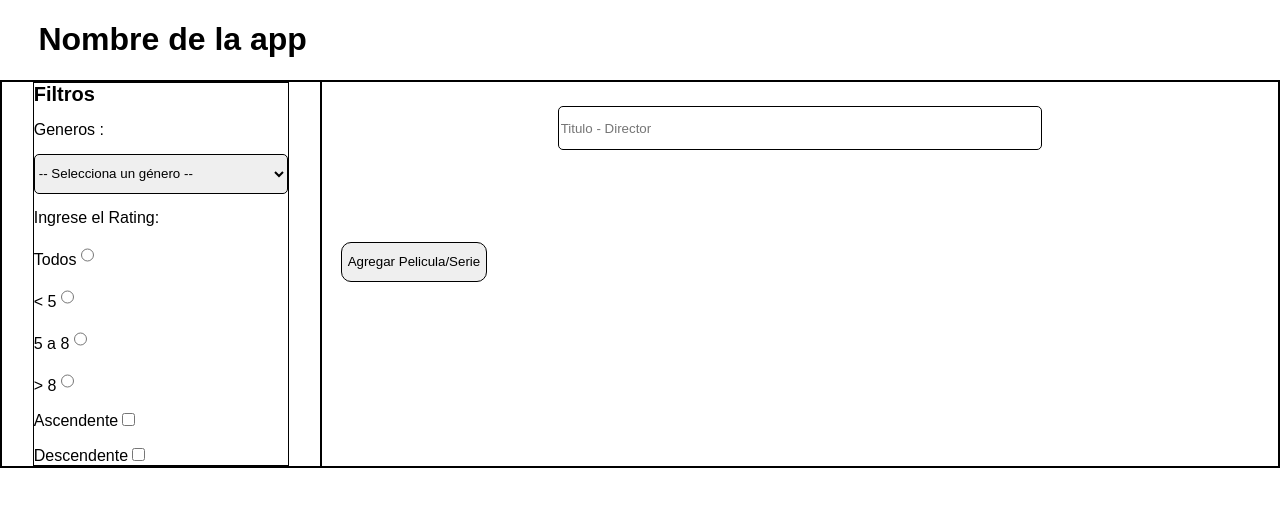
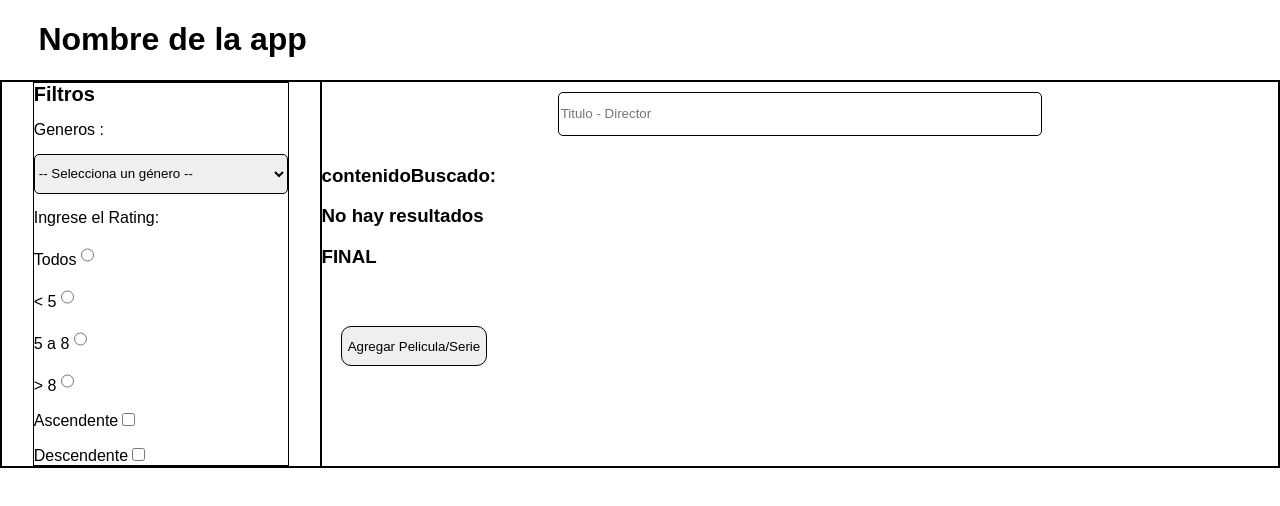
Before and after one commit to Diiegorios46/-1proyect-react-PWA, a React (Vite) app in the folder proyectReact/: page / in a window 1280 px wide. Shown: the top 506 px of the page. Built offline with nearby package versions, Linux system fonts and the light colour scheme.

Commit message:
CheckPoint

```diff
--- a/proyectReact/src/Constant/bd.jsx
+++ b/proyectReact/src/Constant/bd.jsx
@@ -21,7 +21,7 @@ export const ArrayPelisSeries = [
       genero: "Ciencia Ficcion",
       rating: 3,
       tipo: "Película",
-      visto: true
+      visto: false
     },
     {
       id: 2,
@@ -83,5 +83,15 @@ export const ArrayPelisSeries = [
       tipo: "Serie",
       visto: false
     },
+    {
+      id: 10,
+      titulo: "Matrix",
+      director: "Lilly Wachowski",
+      anio: 1999,
+      genero: "Ciencia Ficcion",
+      rating: 3,
+      tipo: "Película",
+      visto: true
+    }
 
   ];
--- a/proyectReact/src/pages/Home/Home.jsx
+++ b/proyectReact/src/pages/Home/Home.jsx
@@ -102,8 +102,6 @@ const Home = () => {
             aux = 2;
         else if (rating > 8)
             aux = 3;
-        console.log("rating :" + rating)
-        console.log("grupo: "+ aux)
         return aux
     }
 
@@ -114,16 +112,15 @@ const Home = () => {
     const contenidoBuscado = () => {
         return (
             <div>
-
+                <h3>contenidoBuscado:</h3>
                 {(() => {
                     const arrayAux = arrayModPelis.filter(
                         (content) =>
                             (buscarXRating == 0 || buscarRating(content.rating) == buscarXRating) &&
-                            (content.titulo == buscarXPeliculaSerie || content.director == buscarXPeliculaSerie) &&
-                            !content.visto && filtrarPorGenero(content.genero)
+                            (content.titulo == buscarXPeliculaSerie || content.director == buscarXPeliculaSerie) && filtrarPorGenero(content.genero)
                     );
                     return arrayAux.length === 0 ? (
-                        <div>No hay resultados</div>
+                        <h3>No hay resultados</h3>
                     ) : (
                         arrayAux.map((content) => (
                             <Card
@@ -138,8 +135,8 @@ const Home = () => {
                             />
                         ))
                     );
-                })}
-
+                })()}
+                <h3>FINAL</h3>
             </div>
         );
     };
```
